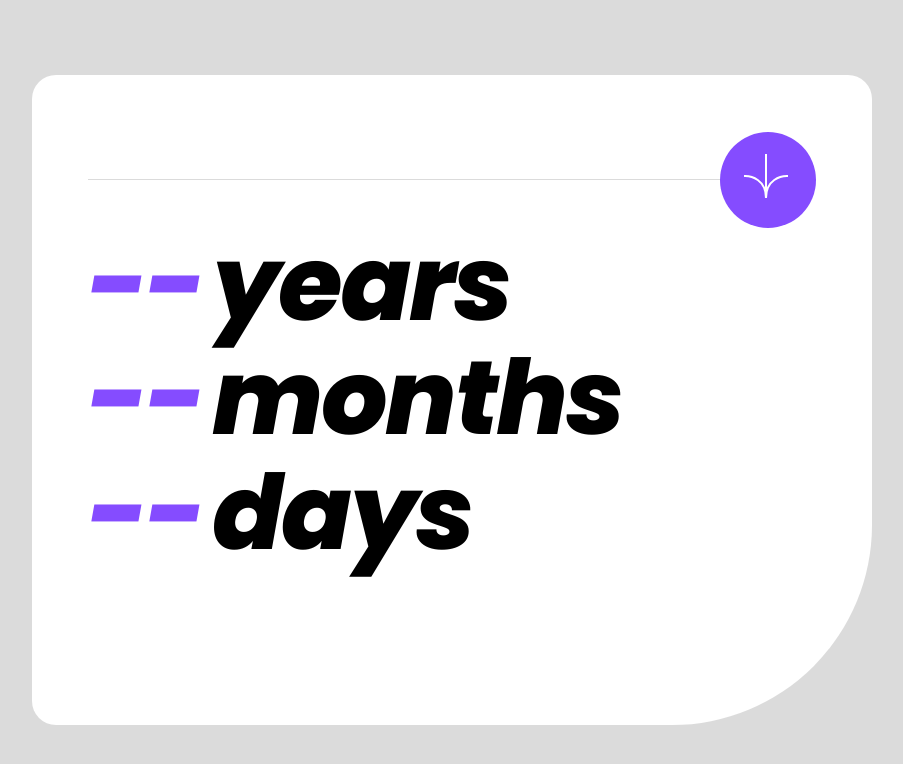
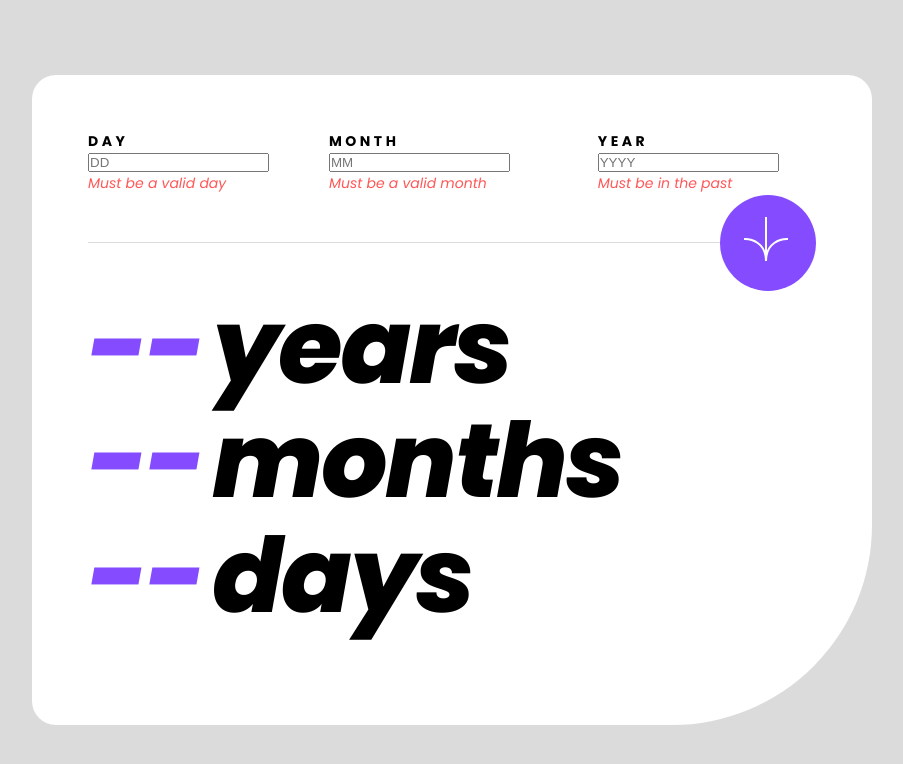
Before and after one commit to jmmarketing/age-calculator-FEM, a plain HTML site: page index.html in a window 1280 px wide. Shown: the whole page, without its empty margins (188-1091 px from the left). Drawn offline with Linux system fonts and the light colour scheme.

Commit message:
Build out of form basic html structure. Some minor styling. Resume here tomorrow

```diff
--- a/index.html
+++ b/index.html
@@ -29,7 +29,43 @@
   </head>
   <body>
     <main class="calculator">
-      <form action="" class="calculator__input-row"></form>
+      <form class="calculator__input-row" role="form">
+        <div class="calculator__input-group">
+          <label class="heading-small" for="day">day</label>
+          <input
+            type="text"
+            name="day"
+            id="day"
+            placeholder="DD"
+            aria-label="Day"
+          />
+          <p class="error-message">Must be a valid day</p>
+        </div>
+
+        <div class="calculator__input-group">
+          <label class="heading-small" for="month">month</label>
+          <input
+            type="text"
+            name="month"
+            id="month"
+            placeholder="MM"
+            aria-label="Month"
+          />
+          <p class="error-message">Must be a valid month</p>
+        </div>
+
+        <div class="calculator__input-group">
+          <label class="heading-small" for="year">year</label>
+          <input
+            type="text"
+            name="year"
+            id="year"
+            placeholder="YYYY"
+            aria-label="Year"
+          />
+          <p class="error-message">Must be in the past</p>
+        </div>
+      </form>
       <div class="calculator__divider">
         <div class="calculator__divider--line"></div>
         <div class="calculator__divider--icon">
--- a/sass/base/_utilities.scss
+++ b/sass/base/_utilities.scss
@@ -0,0 +1,4 @@
+.error-message {
+  color: $color-error-red;
+  font-weight: 400;
+}
--- a/sass/components/_calculator.scss
+++ b/sass/components/_calculator.scss
@@ -7,6 +7,8 @@
   height: 650px;
 
   &__input-row {
+    display: inline-flex;
+    gap: 32px;
   }
 
   &__divider {
```
Also changed, not shown: sass/main.css, 1 other file.
